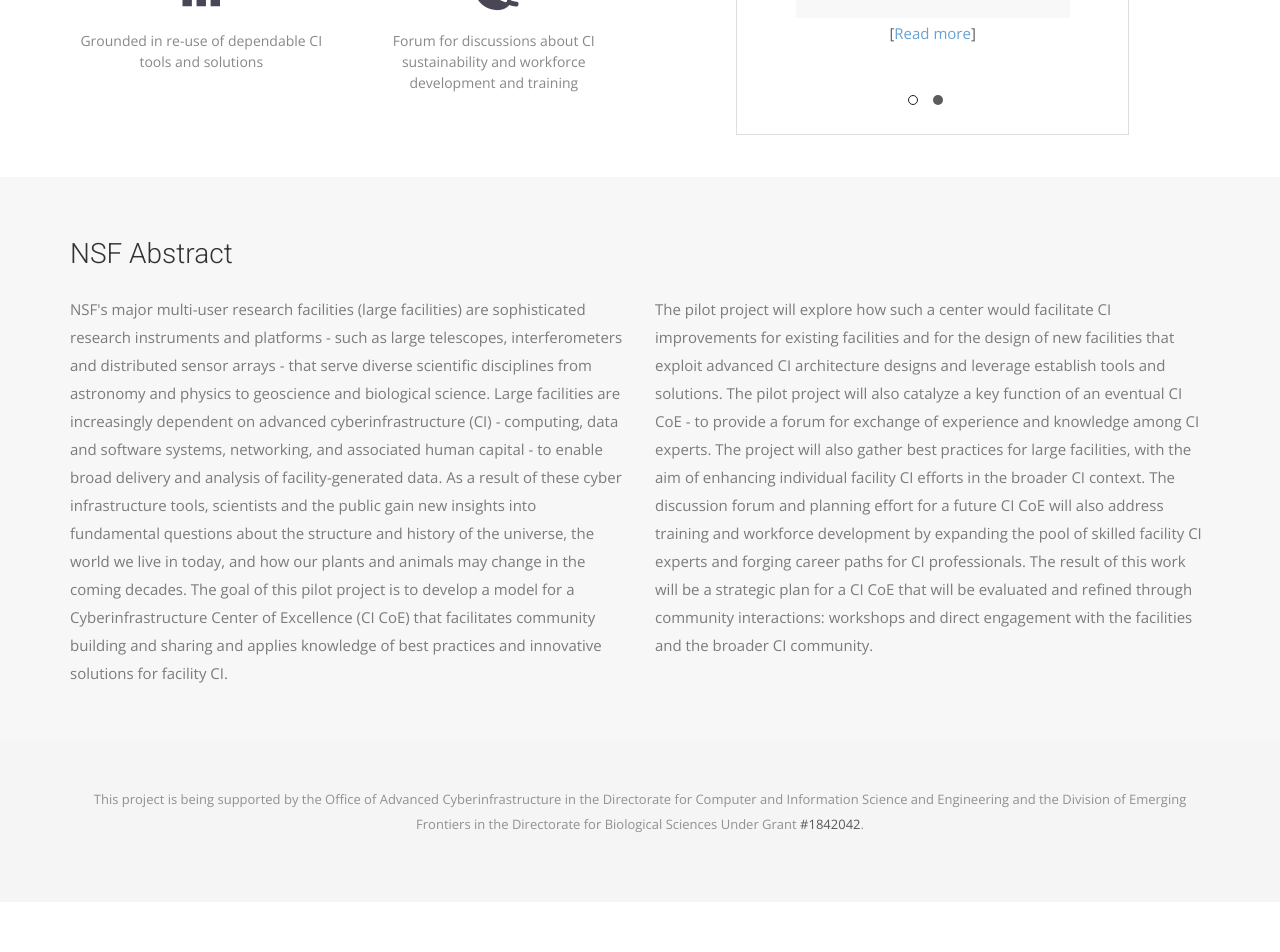
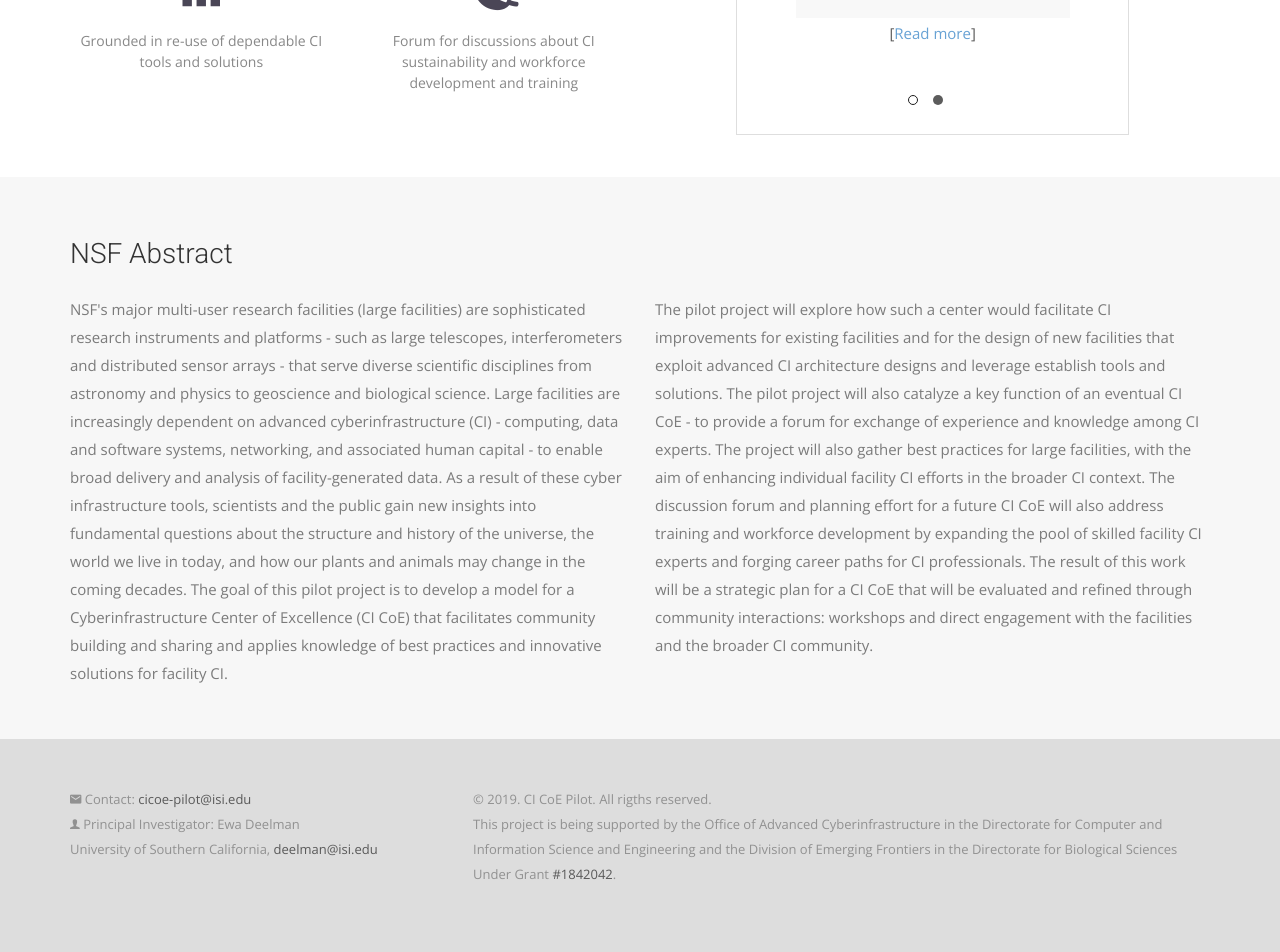
Before and after one commit to cicoe/cicoe.github.io, a Jekyll site: the page built from index.html, in a window 1280 px wide. Shown: the part 786-1738 px from the top of the page. Built offline with Jekyll 4.4.1, drawn with Linux system fonts in a browser that asks for light colours; nearby versions of some CDN libraries; some web fonts are replaced; before the commit the page ends 1688 px from its top, so only the background shows below that.

Commit message:
updating footer

```diff
--- a/_includes/footer.html
+++ b/_includes/footer.html
@@ -2,7 +2,14 @@
 <footer>
     <div class="container">
         <div class="row">
-            <div class="col-md-12">
+            <div class="col-md-4">
+                <p style="text-align: left">
+                    <i class="ion-android-mail"></i> Contact: <a href="mailto:cicoe-pilot@isi.edu">cicoe-pilot@isi.edu</a><br />
+                    <i class="ion-person "></i> Principal Investigator: Ewa Deelman<br />
+                    University of Southern California, <a href="mailto:deelman@isi.edu">deelman@isi.edu</a>
+                <p>
+            </div>
+            <div class="col-md-8">
 <!--                <div class="footer-manu">-->
 <!--                    <ul>-->
 <!--                        <li><a href="#">About Us</a></li>-->
@@ -12,7 +19,8 @@
 <!--                        <li><a href="#">Terms</a></li>-->
 <!--                    </ul>-->
 <!--                </div>-->
-                <p>
+                <p style="padding-left: 1em; text-align: left">
+                    &copy; 2019. CI CoE Pilot. All rigths reserved.<br />
                     This project is being supported by the Office of Advanced Cyberinfrastructure in the Directorate for
                     Computer and Information Science and Engineering and the Division of Emerging Frontiers in the
                     Directorate for Biological Sciences Under Grant
--- a/css/airspace.css
+++ b/css/airspace.css
@@ -888,7 +888,7 @@ font header .navbar-default .navbar-nav li a:hover {
 	footer Start
 --*/
 footer {
-    background: #F5F5F5;
+    background: #dddddd;
     text-align: center;
     padding-top: 48px;
     padding-bottom: 55px;
```
